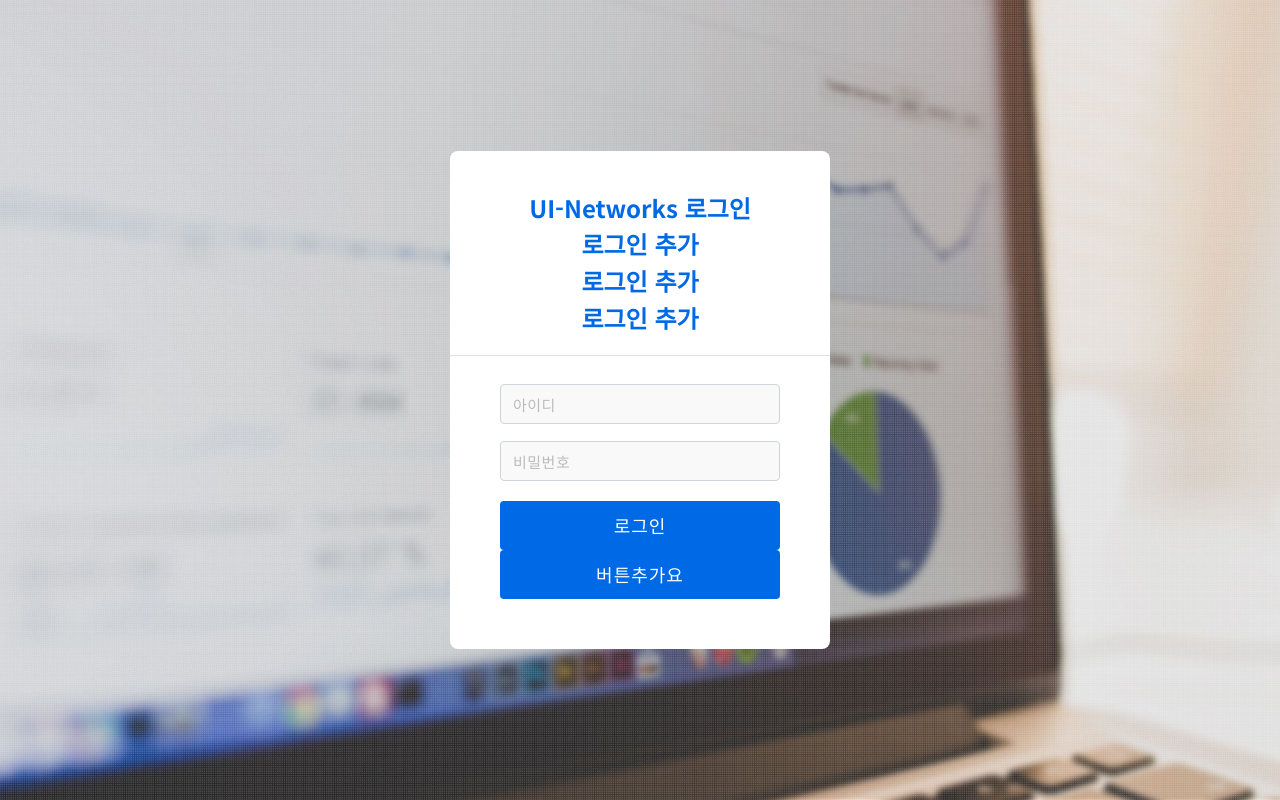
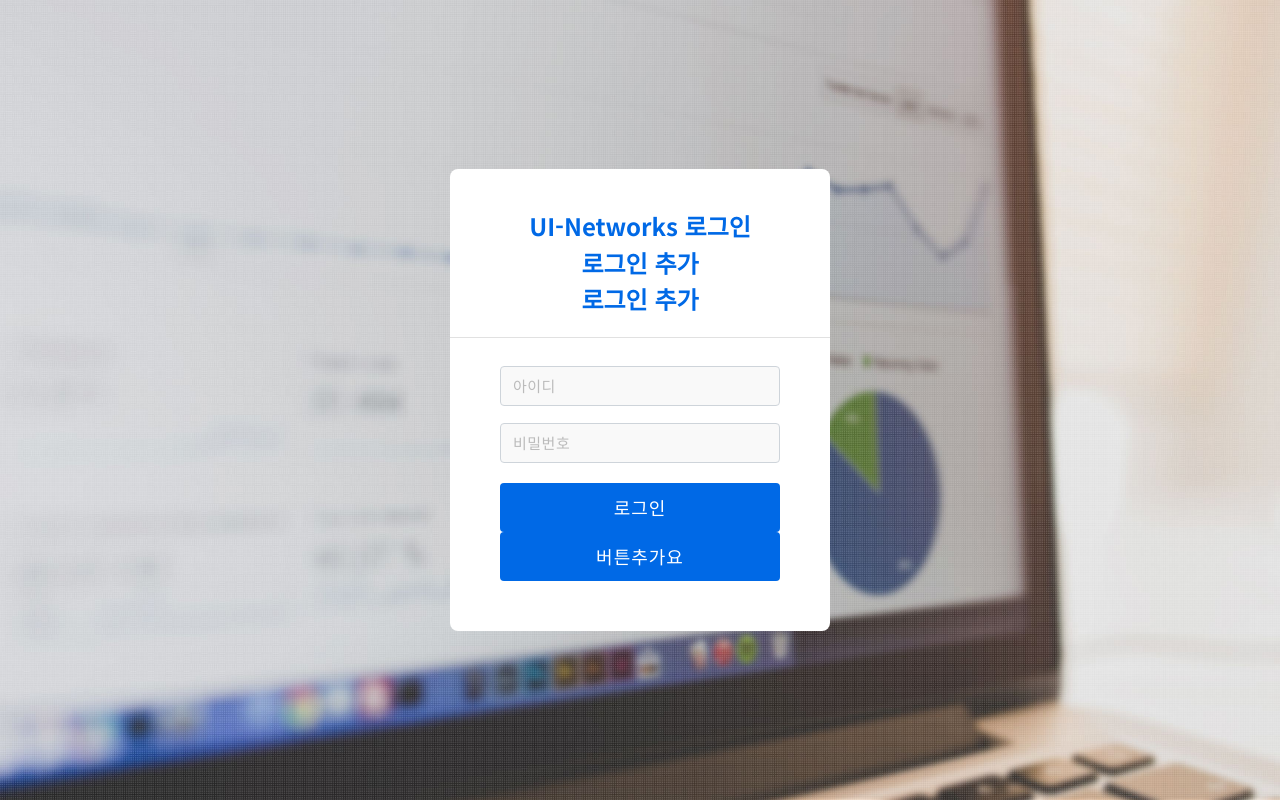
Before and after one commit to termisam005/git_test4, a plain HTML site: page index.html in a window 1280 px wide. Drawn offline with Linux system fonts and the light colour scheme.

Commit message:
first edit

```diff
--- a/index.html
+++ b/index.html
@@ -34,9 +34,6 @@
 					<h1 class="ui_title">
 						로그인 추가
 					</h1>
-					<h1 class="ui_title">
-						로그인 추가
-					</h1>
 				</div>
 				<div class="under">
 					<div class="form_zone">
```
